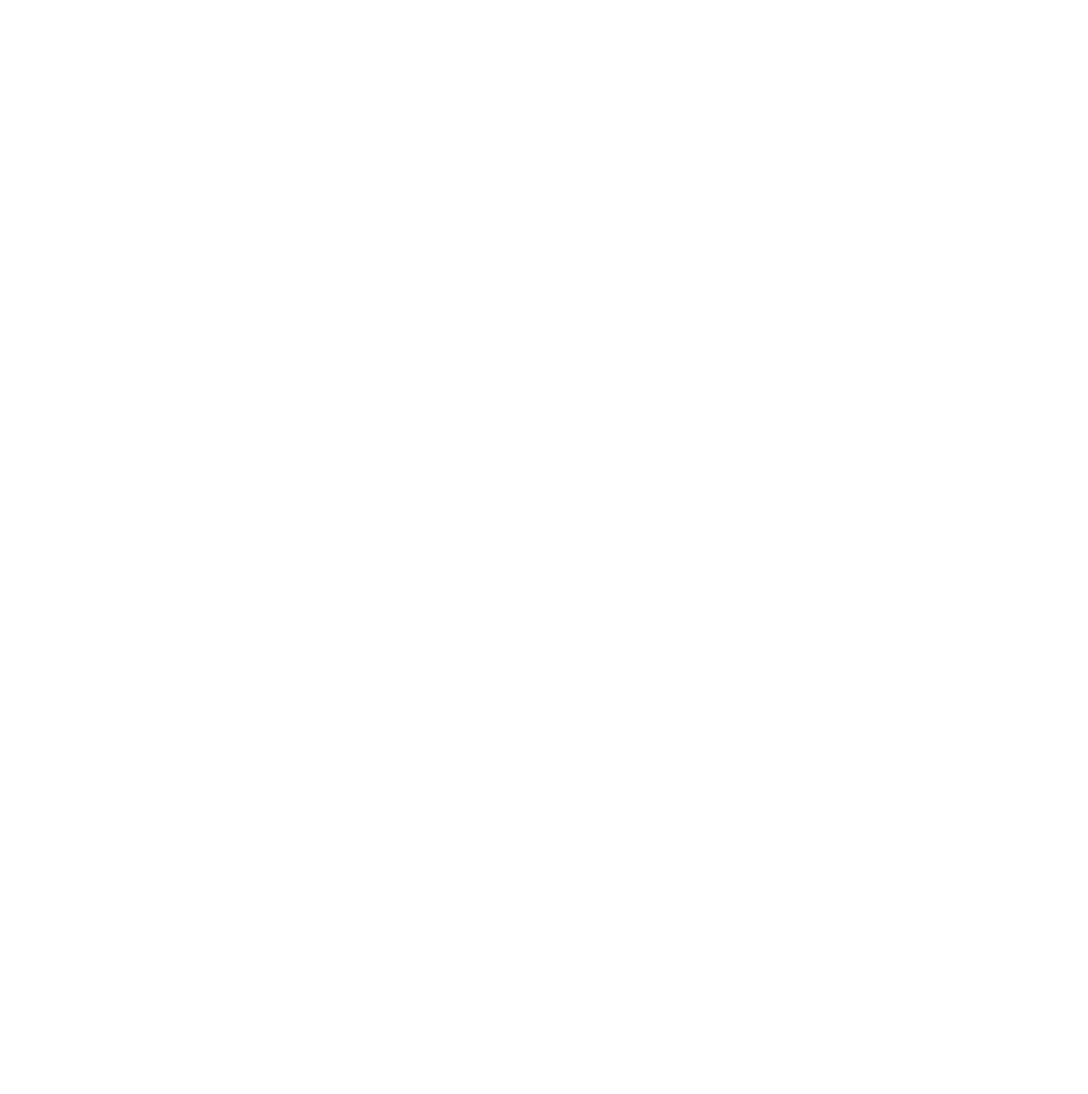
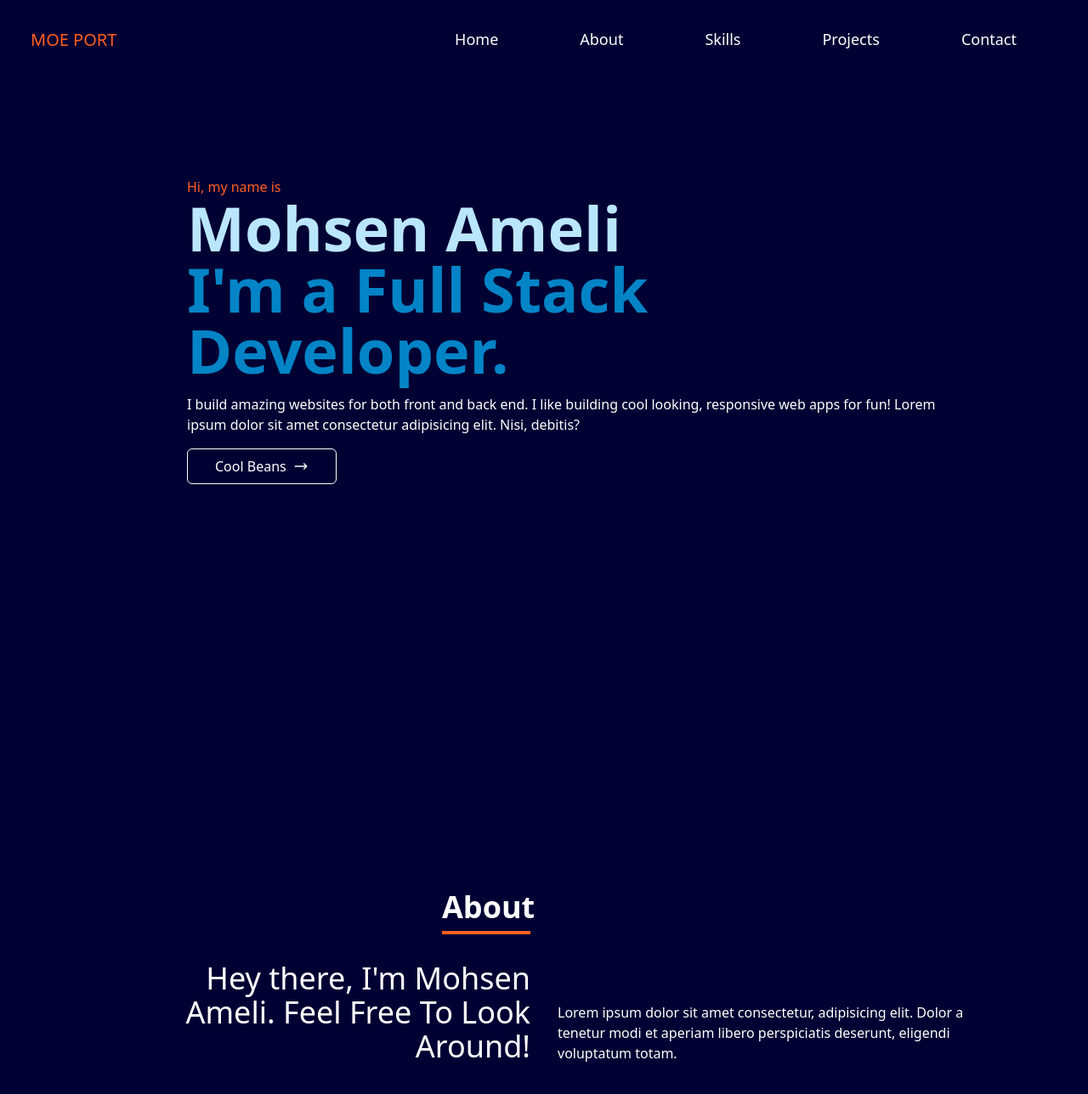
Before and after one commit to mohsen-ameli/portfolio, a React (Create React App) app: page / in a window 1280 px wide. Shown: the top 1288 px of the page at 85% size. Before the commit the page ends 800 px from the top, so only its background shows below. Built offline with nearby package versions, Linux system fonts and the light colour scheme.

Commit message:
finished home and about

```diff
--- a/package.json
+++ b/package.json
@@ -10,7 +10,9 @@
     "postcss": "^8.4.16",
     "react": "^18.2.0",
     "react-dom": "^18.2.0",
+    "react-icons": "^4.4.0",
     "react-scripts": "5.0.1",
+    "react-scroll": "^1.8.7",
     "tailwindcss": "^3.1.8",
     "web-vitals": "^2.1.0"
   },
--- a/src/App.js
+++ b/src/App.js
@@ -1,7 +1,13 @@
+import Navbar from "./comps/navbar";
+import Home from "./comps/home";
+import About from "./comps/about";
+
 function App() {
   return (
     <>
-
+      <Navbar />
+      <Home />
+      <About />
     </>
   );
 }
--- /dev/null
+++ b/src/comps/about.js
@@ -0,0 +1,22 @@
+const About = () => {
+  return (
+    <div name="about" className="w-full h-screen text-white max-w-[1000px] mx-auto pt-40">
+      <div className="grid grid-cols-2 gap-x-8">
+        <div className="flex flex-col items-end">
+          <h1 className="text-4xl font-semibold border-b-4 border-[#FF5F1F] w-[6.5rem] py-2">About</h1>
+          <p className="text-4xl text-right pt-8">Hey there, I'm Mohsen Ameli. Feel Free To Look Around!</p>
+        </div>
+        <p className="self-end">Lorem ipsum dolor sit amet consectetur, adipisicing elit. Dolor a tenetur modi et aperiam libero perspiciatis deserunt, eligendi voluptatum totam.</p>
+      </div>
+
+
+
+
+      {/* <div className="grid grid-cols-4 gap-x-8 text-center py-16">
+        <BsFillQuestionCircleFill className="text-2xl mx-2" />
+      </div> */}
+    </div>
+  );
+}
+
+export default About;
--- /dev/null
+++ b/src/comps/home.js
@@ -0,0 +1,17 @@
+import { HiOutlineArrowNarrowRight } from "react-icons/hi"
+
+const Home = () => {
+  return (
+    <div name="home" className="w-full h-screen max-w-[1000px] mx-auto text-white pt-32 md:pl-20 pl-8">
+      <h3 className="text-[#FF5F1F]">Hi, my name is</h3>
+      <h2 className="text-4xl sm:text-5xl md:text-7xl font-semibold text-sky-200">Mohsen Ameli</h2>
+      <h1 className="text-3xl sm:text-4xl md:text-7xl font-semibold text-sky-600">I'm a Full Stack Developer.</h1>
+      <p className="py-4">I build amazing websites for both front and back end. I like building cool looking, responsive web apps for fun! Lorem ipsum dolor sit amet consectetur adipisicing elit. Nisi, debitis?</p>
+      <button className="group flex items-center border border-white py-2 px-8 rounded-md hover:bg-[#FF5F1F] hover:border-[#FF5F1F] hover:drop-shadow-[0_5px_5px_rgba(255,255,255,0.1)]">
+        Cool Beans <HiOutlineArrowNarrowRight className="text-white text-lg ml-2 group-hover:rotate-90 group-hover:ease-in-out duration-200" />
+      </button>
+    </div>
+  );
+}
+
+export default Home;
--- /dev/null
+++ b/src/comps/navbar.js
@@ -0,0 +1,47 @@
+import { useState } from "react";
+import { BsList } from "react-icons/bs"
+import { IoIosClose } from "react-icons/io"
+import { Link } from "react-scroll";
+
+const Navbar = () => {
+  const [nav, setNav] = useState(false)
+
+  return (
+    <div className="w-full h-20 sticky top-0">
+      <nav className="flex items-center justify-between max-w-[1240px] mx-auto p-4 md:pt-4 text-white">
+        <h1 className="text-xl text-[#FF5F1F]">MOE PORT</h1>
+        {!nav
+        ? <BsList className="text-3xl md:hidden" onClick={() => setNav(!nav)} />
+        :  <IoIosClose className="text-3xl z-10 md:hidden" onClick={() => setNav(!nav)} />}
+
+        <ul className="hidden md:flex items-center justify-center">
+          <Link className="mx-8 text-lg cursor-pointer p-4 border-b-2 border-transparent ease-in-out duration-200 hover:border-[#FF5F1F]" to="home" smooth={true} offset={-100} duration={500}>Home</Link>
+          <Link className="mx-8 text-lg cursor-pointer p-4 border-b-2 border-transparent ease-in-out duration-200 hover:border-[#FF5F1F]" to="about" smooth={true} offset={-100} duration={500}>About</Link>
+          <Link className="mx-8 text-lg cursor-pointer p-4 border-b-2 border-transparent ease-in-out duration-200 hover:border-[#FF5F1F]" to="skills" smooth={true} offset={-100} duration={500}>Skills</Link>
+          <Link className="mx-8 text-lg cursor-pointer p-4 border-b-2 border-transparent ease-in-out duration-200 hover:border-[#FF5F1F]" to="projects" smooth={true} offset={-100} duration={500}>Projects</Link>
+          <Link className="mx-8 text-lg cursor-pointer p-4 border-b-2 border-transparent ease-in-out duration-200 hover:border-[#FF5F1F]" to="contact" smooth={true} offset={-100} duration={500}>Contact</Link>
+        </ul>
+
+        <ul className={nav ? "absolute top-0 left-0 h-screen w-screen md:hidden flex flex-col items-center justify-center bg-[#000033]" : "hidden"}>
+          <li className="text-3xl cursor-pointer py-8">
+            <Link to="home" smooth={true} offset={-100} duration={500}>Home</Link>
+          </li>
+          <li className="text-3xl cursor-pointer py-8">
+            <Link to="about" smooth={true} offset={-100} duration={500}>About</Link>
+          </li>
+          <li className="text-3xl cursor-pointer py-8">
+            <Link to="skills" smooth={true} offset={-100} duration={500}>Skills</Link>
+          </li>
+          <li className="text-3xl cursor-pointer py-8">
+            <Link to="projects" smooth={true} offset={-100} duration={500}>Projects</Link>
+          </li>
+          <li className="text-3xl cursor-pointer py-8">
+            <Link to="contact" smooth={true} offset={-100} duration={500}>Contact</Link>
+          </li>
+        </ul>
+      </nav>
+    </div>
+  );
+}
+
+export default Navbar;
--- a/src/index.css
+++ b/src/index.css
@@ -1,3 +1,9 @@
 @tailwind base;
 @tailwind components;
 @tailwind utilities;
+
+@layer base {
+  body {
+    @apply bg-[#000033] overflow-x-hidden
+  }
+}
```
Also changed, not shown: 1 other file (tests, documents, lock files or other folders).
